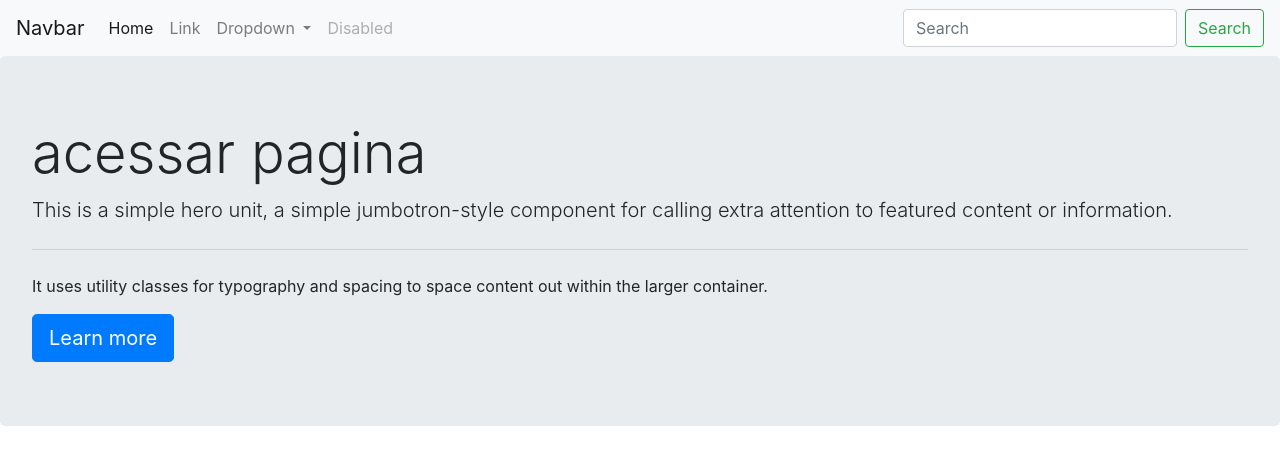
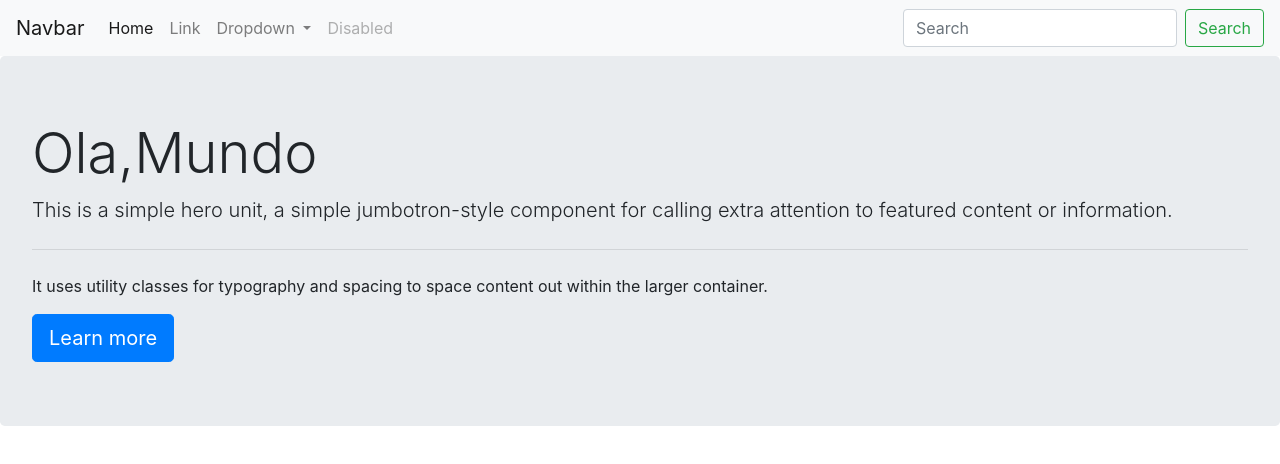
Before and after one commit to MarioJr2019/projetoGit, a plain HTML site: page index.html in a window 1280 px wide. Drawn offline with nearby package versions, Linux system fonts and the light colour scheme.

Commit message:
alteracao jumbotrom

```diff
--- a/index.html
+++ b/index.html
@@ -47,7 +47,7 @@
   </div>
 </nav>
 <div class="jumbotron">
-  <h1 class="display-4">acessar pagina</h1>
+  <h1 class="display-4">Ola,Mundo</h1>
   <p class="lead">This is a simple hero unit, a simple jumbotron-style component for calling extra attention to featured content or information.</p>
   <hr class="my-4">
   <p>It uses utility classes for typography and spacing to space content out within the larger container.</p>
```
